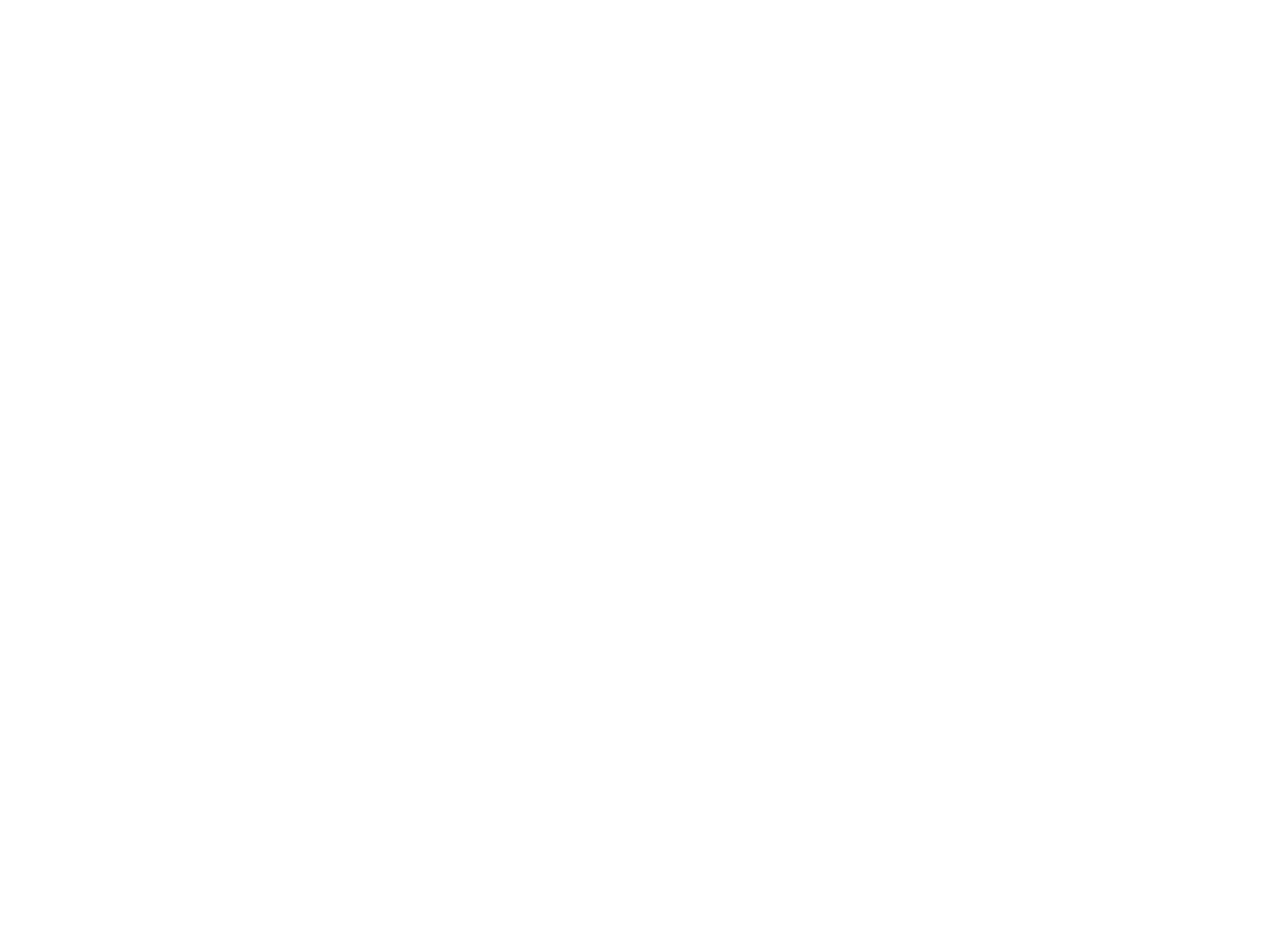
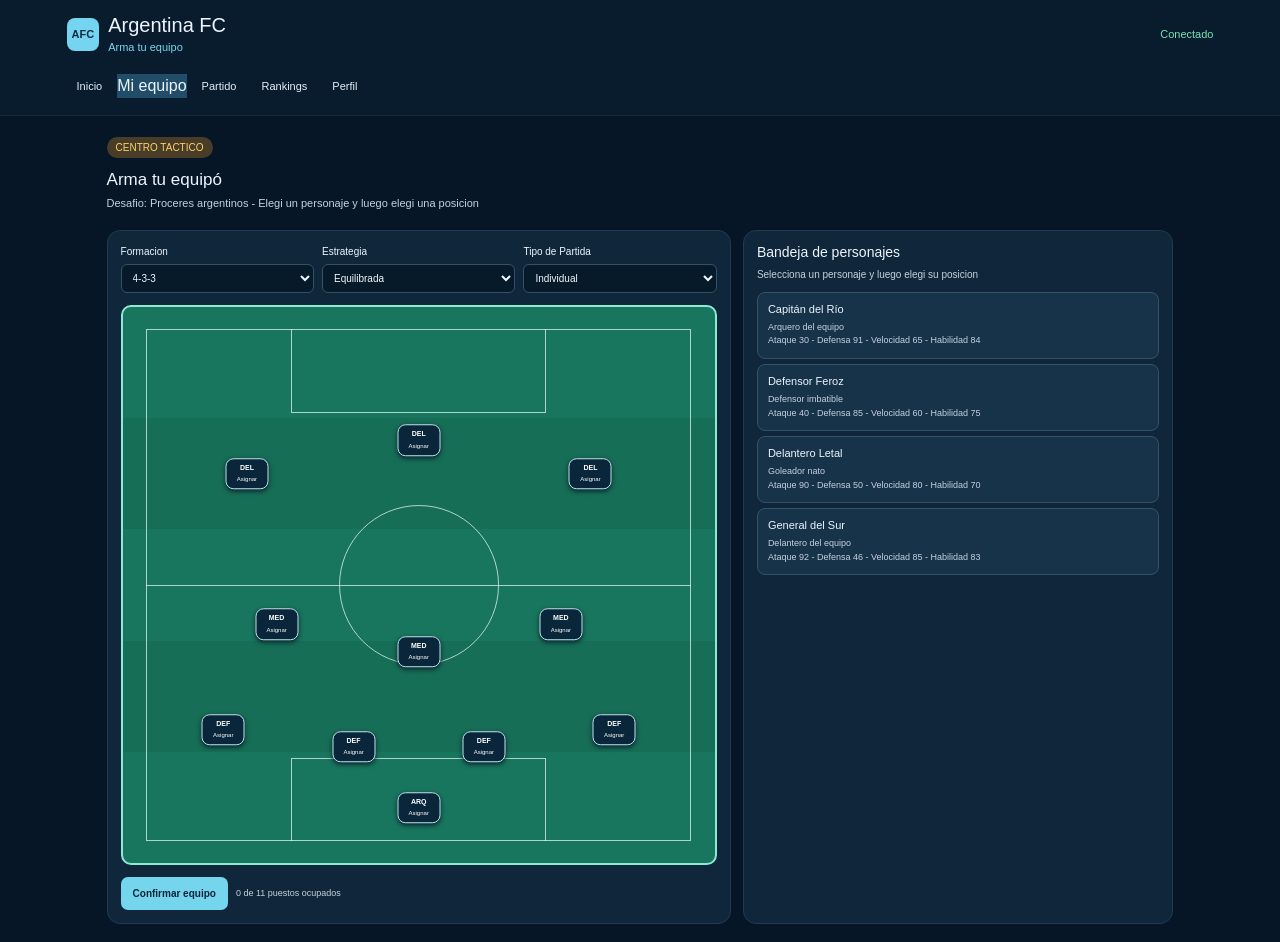
Before and after one commit to PioIX/2026-TPF-G15, a Next.js app in the folder frontend/: page /equipo in a window 1280 px wide. Before the commit the page ends 800 px from the top, so only its background shows below. Built offline with nearby package versions, Linux system fonts and the light colour scheme.

Commit message:
Página equipo
Falta el fetch para la bandeja personajes

```diff
--- /dev/null
+++ b/frontend/src/app/equipo/equipo.module.css
@@ -0,0 +1,322 @@
+.pagina {
+    min-height: 100vh;
+    background: #061626;
+    color: #edf5fc;
+    font-family: Arial, Helvetica, sans-serif;
+}
+
+.encabezado {
+    background: #091c2d;
+    padding: 13px 5.2%;
+    display: flex;
+    flex-wrap: wrap;
+    align-items: center;
+    justify-content: space-between;
+    gap: 14px;
+    border-bottom: 1px solid #172b3c;
+}
+
+.marca {
+    display: flex;
+    align-items: center;
+    gap: 9px;
+}
+
+.logo {
+    background: #75d5f0;
+    color: #102c40;
+    border-radius: 8px;
+    padding: 8px 5px;
+    font-size: 11px;
+    font-weight: bold;
+}
+
+.marca h1 {
+    margin: 0;
+    font-size: 20px;
+}
+
+.marca p {
+    margin: 2px 0 0;
+    font-size: 11px;
+    color: #75d5f0;
+}
+
+.estado {
+    font-size: 11px;
+    color: #75e5b6;
+}
+
+.nav {
+    display: flex;
+    align-items: center;
+    gap: 5px;
+    width: 100%;
+}
+
+.nav a {
+    color: #e5eef7;
+    text-decoration: none;
+    font-size: 11px;
+    padding: 8px 10px;
+    border-radius: 8px;
+}
+
+.nav a:hover,
+.nav .activo {
+    background: #214d68;
+}
+
+.contenido {
+    max-width: 1200px;
+    margin: 0 auto;
+    padding: 18px 5.2%;
+}
+
+.etiqueta {
+    background: #493d27;
+    color: #ffd16b;
+    padding: 5px 9px;
+    border-radius: 15px;
+    font-size: 10px;
+}
+
+.contenido h2 {
+    margin: 12px 0 5px;
+    font-size: 17px;
+}
+
+.introduccion {
+    margin: 0 0 18px;
+    color: #c5d1df;
+    font-size: 11px;
+}
+
+.columnas {
+    display: grid;
+    grid-template-columns: 1.45fr 1fr;
+    gap: 12px;
+}
+
+.panelEquipo,
+.bandeja {
+    background: #10273b;
+    border: 1px solid #213b50;
+    border-radius: 13px;
+    padding: 13px;
+    min-width: 0;
+}
+
+.configuracion {
+    display: grid;
+    grid-template-columns: repeat(3, minmax(0, 1fr));
+    gap: 8px;
+    margin-bottom: 12px;
+}
+
+.configuracion label {
+    font-size: 10px;
+    display: flex;
+    flex-direction: column;
+    gap: 5px;
+}
+
+.configuracion select {
+    width: 100%;
+    min-width: 0;
+    box-sizing: border-box;
+    padding: 7px;
+    border: 1px solid #355166;
+    border-radius: 6px;
+    background: #071a2a;
+    color: #f2f7fc;
+    font-size: 10px;
+}
+
+.cancha {
+    position: relative;
+    width: 100%;
+    aspect-ratio: 1 / 0.94;
+    overflow: hidden;
+    border: 2px solid #8ee9d4;
+    border-radius: 10px;
+    background-color: #19765e;
+    background-image: repeating-linear-gradient(0deg,
+            transparent 0,
+            transparent 20%,
+            rgba(0, 0, 0, 0.07) 20%,
+            rgba(0, 0, 0, 0.07) 40%);
+}
+
+.cancha::before {
+    content: "";
+    position: absolute;
+    inset: 4%;
+    border: 1px solid rgba(235, 255, 250, 0.7);
+    pointer-events: none;
+}
+
+.lineaCentral {
+    position: absolute;
+    top: 50%;
+    left: 4%;
+    right: 4%;
+    border-top: 1px solid rgba(235, 255, 250, 0.7);
+}
+
+.circuloCentral {
+    position: absolute;
+    width: 27%;
+    aspect-ratio: 1;
+    left: 50%;
+    top: 50%;
+    transform: translate(-50%, -50%);
+    border: 1px solid rgba(235, 255, 250, 0.7);
+    border-radius: 50%;
+}
+
+.lineaAreaSuperior,
+.lineaAreaInferior {
+    position: absolute;
+    width: 43%;
+    height: 15%;
+    left: 28.5%;
+    border: 1px solid rgba(235, 255, 250, 0.7);
+}
+
+.lineaAreaSuperior {
+    top: 4%;
+    border-top: none;
+}
+
+.lineaAreaInferior {
+    bottom: 4%;
+    border-bottom: none;
+}
+
+.ubicacion {
+    position: absolute;
+    transform: translate(-50%, -50%);
+    z-index: 1;
+}
+
+.posicion {
+    width: 43px;
+    min-height: 30px;
+    display: flex;
+    flex-direction: column;
+    justify-content: center;
+    align-items: center;
+    padding: 4px 2px;
+    border-radius: 8px;
+    border: 1px solid #c0e5ee;
+    background: #09263a;
+    color: white;
+    box-shadow: 0 2px 5px #09202c;
+    cursor: pointer;
+    font-size: 7px;
+}
+
+.posicion span {
+    margin-top: 2px;
+    font-size: 6px;
+}
+
+.posicion:hover {
+    background: #24536a;
+}
+
+.bandeja h2 {
+    font-size: 14px;
+    margin: 0 0 6px;
+}
+
+.bandeja>p {
+    font-size: 10px;
+    color: #c5d1df;
+    margin: 0 0 10px;
+}
+
+.listaPersonajes {
+    display: flex;
+    flex-direction: column;
+    gap: 5px;
+}
+
+.personaje {
+    width: 100%;
+    text-align: left;
+    padding: 10px;
+    border-radius: 8px;
+    border: 1px solid #355166;
+    background: #17334a;
+    color: #edf5fc;
+    cursor: pointer;
+}
+
+.personaje:hover {
+    border-color: #75d5f0;
+}
+
+.personaje h4 {
+    margin: 0 0 5px;
+    font-size: 11px;
+}
+
+.personaje p {
+    margin: 0;
+    color: #c5d1df;
+    font-size: 9px;
+}
+
+.confirmacion {
+    margin-top: 12px;
+    display: flex;
+    align-items: center;
+    flex-wrap: wrap;
+    gap: 8px;
+}
+
+.confirmacion button {
+    background: #75d5ed;
+    color: #092438;
+    font-size: 10px;
+    font-weight: bold;
+    border: none;
+    border-radius: 7px;
+    padding: 9px 12px;
+    cursor: pointer;
+}
+
+.confirmacion button:hover {
+    background: #9ae6f8;
+}
+
+.confirmacion span {
+    font-size: 9px;
+    color: #c5d1df;
+}
+
+@media (max-width: 700px) {
+    .columnas {
+        grid-template-columns: 1fr;
+    }
+
+    .cancha {
+        aspect-ratio: 1 / 1;
+    }
+}
+
+@media (max-width: 430px) {
+    .configuracion {
+        grid-template-columns: 1fr;
+    }
+
+    .estado {
+        width: 100%;
+    }
+
+    .contenido {
+        padding: 18px 12px;
+    }
+}
--- a/frontend/src/app/equipo/page.js
+++ b/frontend/src/app/equipo/page.js
@@ -2,6 +2,8 @@
 
 import { useState } from "react";
 import Link from "next/link";
+
+import styles from "./equipo.module.css";
 
 import ConfiguracionEquipo from "@/componentes/ConfiguracionEquipo";
 import Cancha from "@/componentes/Cancha";
@@ -160,8 +162,78 @@
 }
 
 return (
-    <div>
+    <div className={styles.pagina}>
+        <header className={styles.encabezado}>
+            <div className={styles.marca}>
+                <div className={styles.logo}>AFC</div>
 
+                <div>
+                    <h1>Argentina FC</h1>
+                    <p>Arma tu equipo</p>
+                </div>
+            </div>
+
+            <div className={styles.estado}>
+                Conectado
+            </div>
+
+            <nav className={styles.nav}>
+                <Link href="/inicio">Inicio</Link>
+                <span className={styles.activo}>
+                    Mi equipo
+                </span>
+
+                <Link href="/partido">Partido</Link>
+                <Link href="/ranking">Rankings</Link>
+                <Link href="perfil">Perfil</Link>
+            </nav>
+        </header>
+
+        <section className={styles.contenido}>
+            <span className={styles.etiqueta}>CENTRO TACTICO</span>
+
+            <h2>Arma tu equipó</h2>
+
+            <p className={styles.introduccion}>
+                Desafio: Proceres argentinos - Elegi un personaje y luego elegi una posicion
+            </p>
+
+            <div className={styles.columnas}>
+                <section className={styles.panelEquipo}>
+                    <ConfiguracionEquipo
+                        formaciones={formacionesIniciales}
+                        id_formacion={id_formacion}
+                        setIdFormacion={setIdFormacion}
+                        estrategia={estrategia}
+                        setEstrategia={setEstrategia}
+                        tipoPartida={tipoPartida}
+                        setTipoPartida={setTipoPartida}
+                    />
+
+                    <Cancha
+                        posiciones={posicionesIniciales}
+                        equipo={equipo}
+                        ordenSeleccionado={ordenSeleccionado}
+                        onSeleccionarPosicion={setOrdenSeleccionado}
+                    />
+
+                    <div className={styles.confirmacion}>
+                        <button onClick={confirmarEquipo}>
+                            Confirmar equipo
+                        </button>
+
+                        <span>
+                            {Object.keys(equipo).length} de 11 puestos ocupados
+                        </span>
+                    </div>
+                </section>
+
+                <BandejaPersonajes
+                    personajes={personajes}
+                    onSeleccionarPersonaje={seleccionarPersonaje}
+                />
+            </div>
+        </section>
     </div>
 )
 
--- a/frontend/src/componentes/BandejaPersonajes.js
+++ b/frontend/src/componentes/BandejaPersonajes.js
@@ -1,4 +1,5 @@
 import Personaje from "./Personaje"
+import styles from "@/app/equipo/equipo.module.css";
 
 export default function BandejaPersonajes ({personajes, onSeleccionarPersonaje}){
     return(
--- a/frontend/src/componentes/Cancha.js
+++ b/frontend/src/componentes/Cancha.js
@@ -1,4 +1,5 @@
 import PosicionJugador from "./PosicionJugador"
+import styles from "@/app/equipo/equipo.module.css";
 
 
 export default function Cancha({posiciones, equipo, ordenSeleccionado, onSeleccionarPosicion}){
--- a/frontend/src/componentes/ConfiguracionEquipo.js
+++ b/frontend/src/componentes/ConfiguracionEquipo.js
@@ -1,4 +1,6 @@
 "use client";
+
+import styles from "@/app/equipo/equipo.module.css";
 
 export default function ConfiguracionEquipo ({formaciones, id_formacion, setIdFormacion, estrategia, setEstrategia, tipoPartida, setTipoPartida}){
     return (
--- a/frontend/src/componentes/Personaje.js
+++ b/frontend/src/componentes/Personaje.js
@@ -1,3 +1,5 @@
+import styles from "@/app/equipo/equipo.module.css";
+
 export default function Personaje ({personaje, onClick}) {
     return (
         <div>
--- a/frontend/src/componentes/PosicionJugador.js
+++ b/frontend/src/componentes/PosicionJugador.js
@@ -1,9 +1,11 @@
+import styles from "@/app/equipo/equipo.module.css";
+
 export default function PosicionJugador ({posicion, personaje, seleccionada, onClick}){
     return (
         <div>
             <button type="button" className={styles.posicion} onClick={onClick} aria-pressed={seleccionada}>
-                <strong>{jugador ? jugador.nombre : posicion}</strong>
-                <span>{jugador ? "Asignado" : "Asignar"}</span>
+                <strong>{personaje ? personaje.nombre : posicion}</strong>
+                <span>{personaje ? "Asignado" : "Asignar"}</span>
             </button>
         </div>
     )
```
